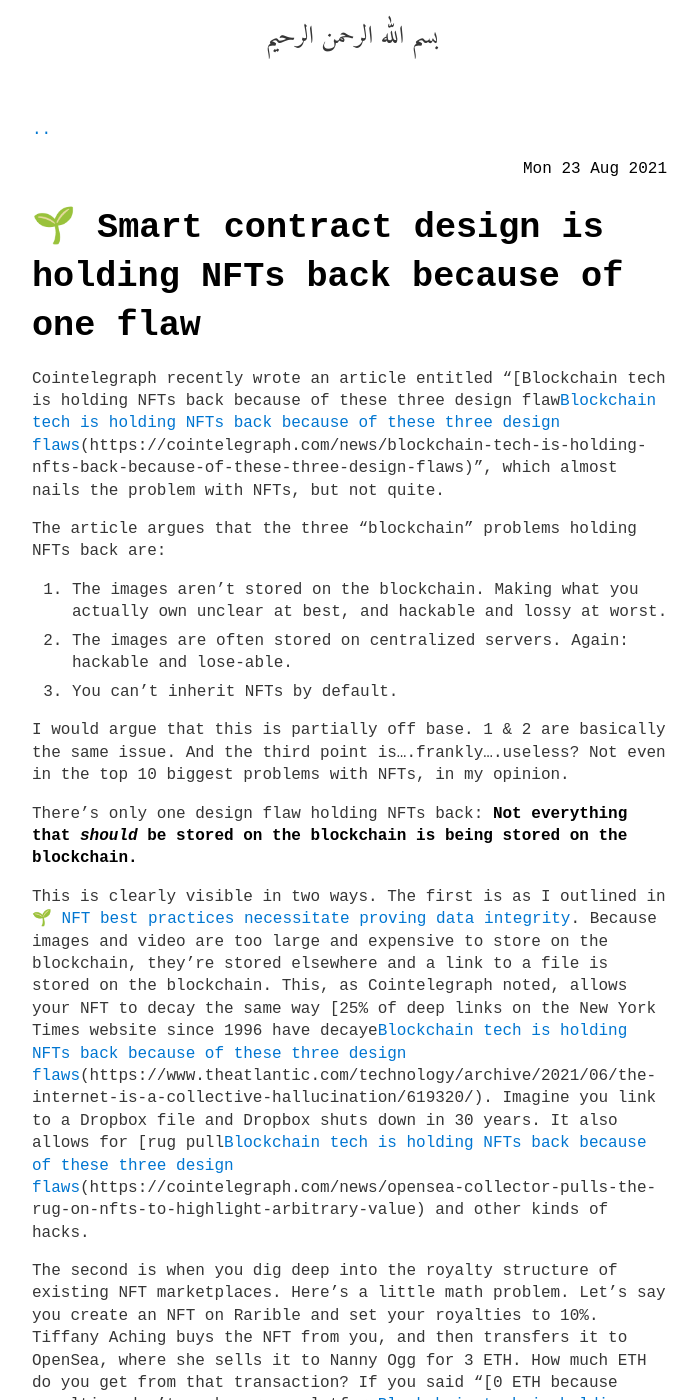
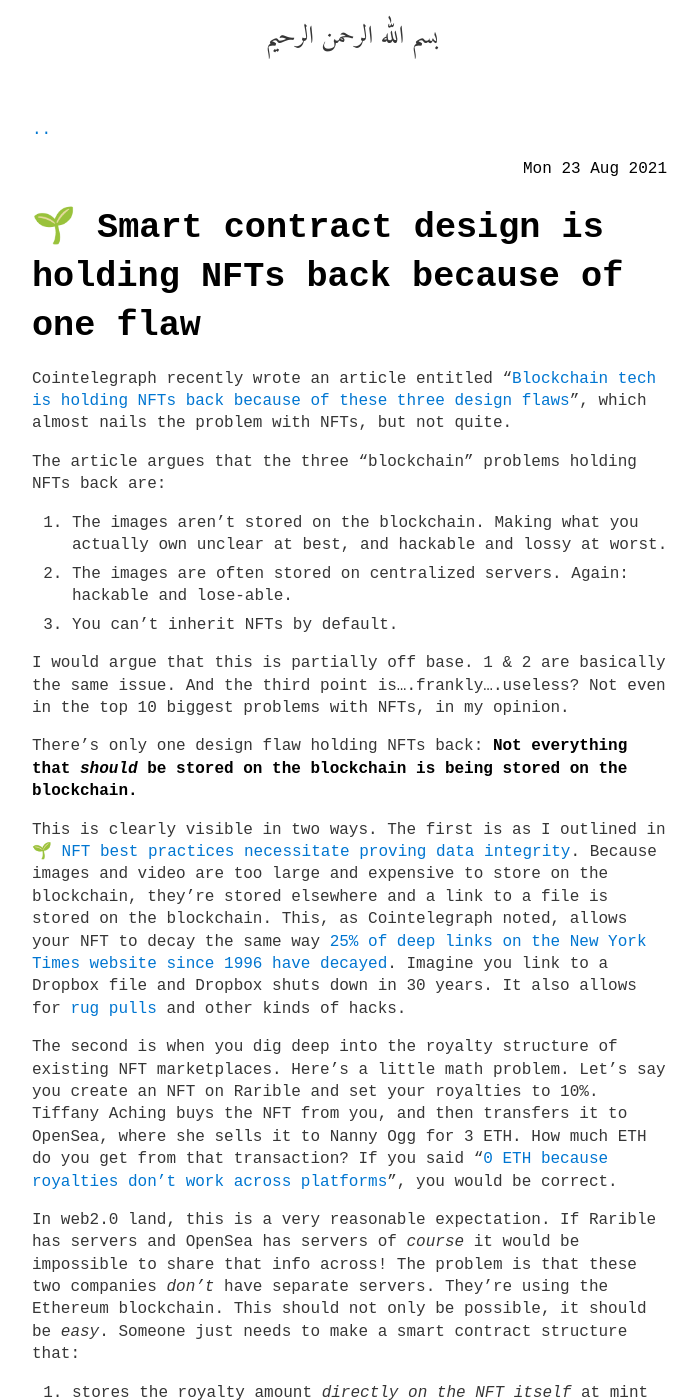
Before and after one commit to person-al/person-al.github.io, a Jekyll site: the page built from _posts/2021-08-23-🌱-smart-contract-design-is-holding-nfts-back-because-of-one-flaw.md, in a window 1280 px wide and 1400 px high. Shown: the whole window, without its empty margins (288-986 px from the left). Built offline with Jekyll 4.4.1, drawn with Linux system fonts in a browser that asks for light colours; some of the changed text lies outside the part shown.

Commit message:
Fixing broken links in post

```diff
--- a/_posts/2021-08-23-🌱-smart-contract-design-is-holding-nfts-back-because-of-one-flaw.md
+++ b/_posts/2021-08-23-🌱-smart-contract-design-is-holding-nfts-back-because-of-one-flaw.md
@@ -6,7 +6,7 @@
 last_modified_at:
 tags: nft
 ---
-Cointelegraph recently wrote an article entitled "[Blockchain tech is holding NFTs back because of these three design flaw[Blockchain tech is holding NFTs back because of these three design flaws](https://cointelegraph.com/news/blockchain-tech-is-holding-nfts-back-because-of-these-three-design-flaws)(https://cointelegraph.com/news/blockchain-tech-is-holding-nfts-back-because-of-these-three-design-flaws)", which almost nails the problem with NFTs, but not quite.
+Cointelegraph recently wrote an article entitled "[Blockchain tech is holding NFTs back because of these three design flaws](https://cointelegraph.com/news/blockchain-tech-is-holding-nfts-back-because-of-these-three-design-flaws)", which almost nails the problem with NFTs, but not quite.
 
 The article argues that the three "blockchain" problems holding NFTs back are:
 1. The images aren't stored on the blockchain. Making what you actually own unclear at best, and hackable and lossy at worst.
@@ -17,9 +17,9 @@
 
 There's only one design flaw holding NFTs back: **Not everything that *should* be stored on the blockchain is being stored on the blockchain.**
 
-This is clearly visible in two ways. The first is as I outlined in [🌱 NFT best practices necessitate proving data integrity]({% post_url 2021-06-09-🌱-nft-best-practices-necessitate-proving-data-integrity %}). Because images and video are too large and expensive to store on the blockchain, they're stored elsewhere and a link to a file is stored on the blockchain. This, as Cointelegraph noted, allows your NFT to decay the same way [25% of deep links on the New York Times website since 1996 have decaye[Blockchain tech is holding NFTs back because of these three design flaws](https://cointelegraph.com/news/blockchain-tech-is-holding-nfts-back-because-of-these-three-design-flaws)(https://www.theatlantic.com/technology/archive/2021/06/the-internet-is-a-collective-hallucination/619320/). Imagine you link to a Dropbox file and Dropbox shuts down in 30 years. It also allows for [rug pull[Blockchain tech is holding NFTs back because of these three design flaws](https://cointelegraph.com/news/blockchain-tech-is-holding-nfts-back-because-of-these-three-design-flaws)(https://cointelegraph.com/news/opensea-collector-pulls-the-rug-on-nfts-to-highlight-arbitrary-value) and other kinds of hacks.
+This is clearly visible in two ways. The first is as I outlined in [🌱 NFT best practices necessitate proving data integrity]({% post_url 2021-06-09-🌱-nft-best-practices-necessitate-proving-data-integrity %}). Because images and video are too large and expensive to store on the blockchain, they're stored elsewhere and a link to a file is stored on the blockchain. This, as Cointelegraph noted, allows your NFT to decay the same way [25% of deep links on the New York Times website since 1996 have decayed](https://www.theatlantic.com/technology/archive/2021/06/the-internet-is-a-collective-hallucination/619320/). Imagine you link to a Dropbox file and Dropbox shuts down in 30 years. It also allows for [rug pulls](https://cointelegraph.com/news/opensea-collector-pulls-the-rug-on-nfts-to-highlight-arbitrary-value) and other kinds of hacks.
 
-The second is when you dig deep into the royalty structure of existing NFT marketplaces. Here's a little math problem. Let's say you create an NFT on Rarible and set your royalties to 10%. Tiffany Aching buys the NFT from you, and then transfers it to OpenSea, where she sells it to Nanny Ogg for 3 ETH. How much ETH do you get from that transaction? If you said "[0 ETH because royalties don't work across platform[Blockchain tech is holding NFTs back because of these three design flaws](https://cointelegraph.com/news/blockchain-tech-is-holding-nfts-back-because-of-these-three-design-flaws)(https://gov.rarible.com/t/listed-on-rarible-sold-on-opeansea/6154)", you would be correct.
+The second is when you dig deep into the royalty structure of existing NFT marketplaces. Here's a little math problem. Let's say you create an NFT on Rarible and set your royalties to 10%. Tiffany Aching buys the NFT from you, and then transfers it to OpenSea, where she sells it to Nanny Ogg for 3 ETH. How much ETH do you get from that transaction? If you said "[0 ETH because royalties don't work across platforms](https://gov.rarible.com/t/listed-on-rarible-sold-on-opeansea/6154)", you would be correct.
 
 In web2.0 land, this is a very reasonable expectation. If Rarible has servers and OpenSea has servers of _course_ it would be impossible to share that info across! The problem is that these two companies _don't_ have separate servers. They're using the Ethereum blockchain. This should not only be possible, it should be _easy_. Someone just needs to make a smart contract structure that:
 1. stores the royalty amount _directly on the NFT itself_ at mint time
@@ -30,6 +30,6 @@
 It really comes down to this. **Not everything that _should_ be stored on the blockchain is being stored on the blockchain.** And we need to change that.
 
 - **Inspired by:**
-	- [Blockchain tech is holding NFTs back because of these three design flaw[Blockchain tech is holding NFTs back because of these three design flaws](https://cointelegraph.com/news/blockchain-tech-is-holding-nfts-back-because-of-these-three-design-flaws)(https://cointelegraph.com/news/blockchain-tech-is-holding-nfts-back-because-of-these-three-design-flaws)
+	- [Blockchain tech is holding NFTs back because of these three design flaws](https://cointelegraph.com/news/blockchain-tech-is-holding-nfts-back-because-of-these-three-design-flaws)
 - **Related to:**
 	- [🌱 NFT best practices necessitate proving data integrity]({% post_url 2021-06-09-🌱-nft-best-practices-necessitate-proving-data-integrity %})
```
